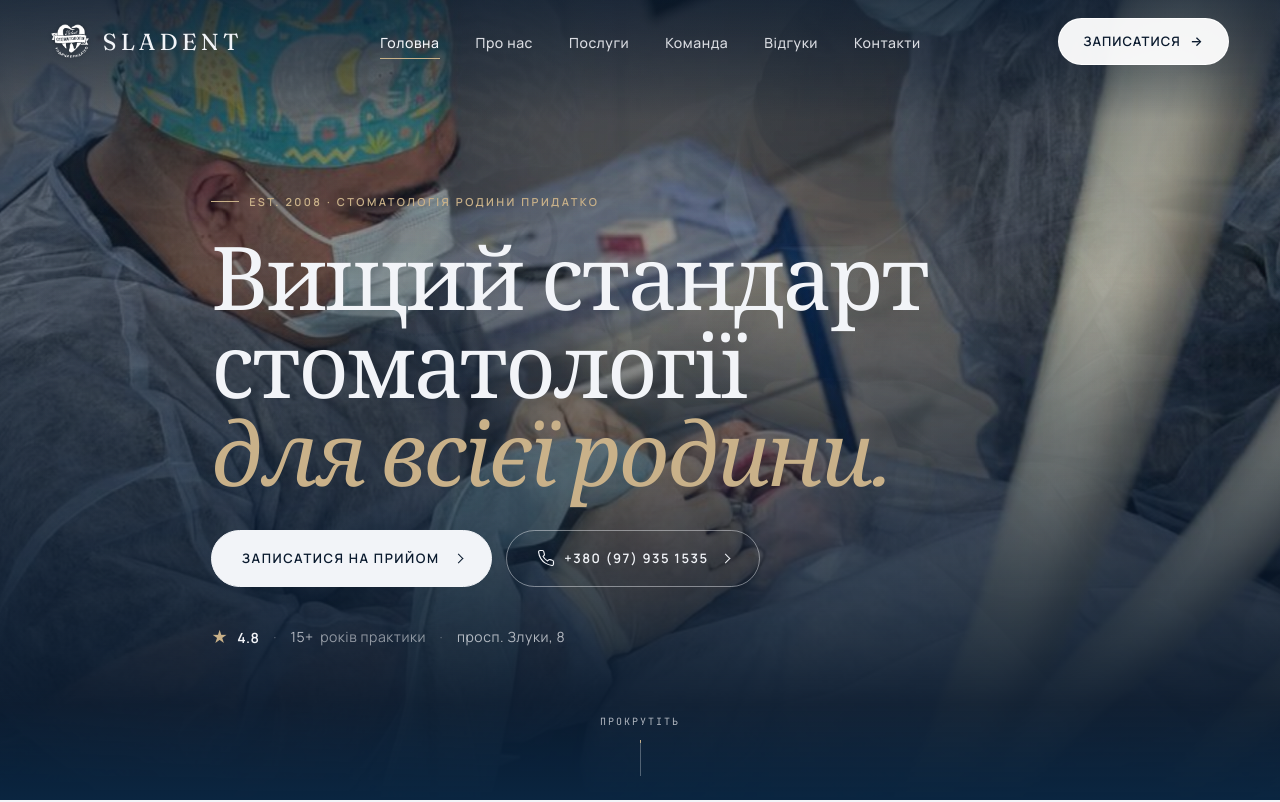
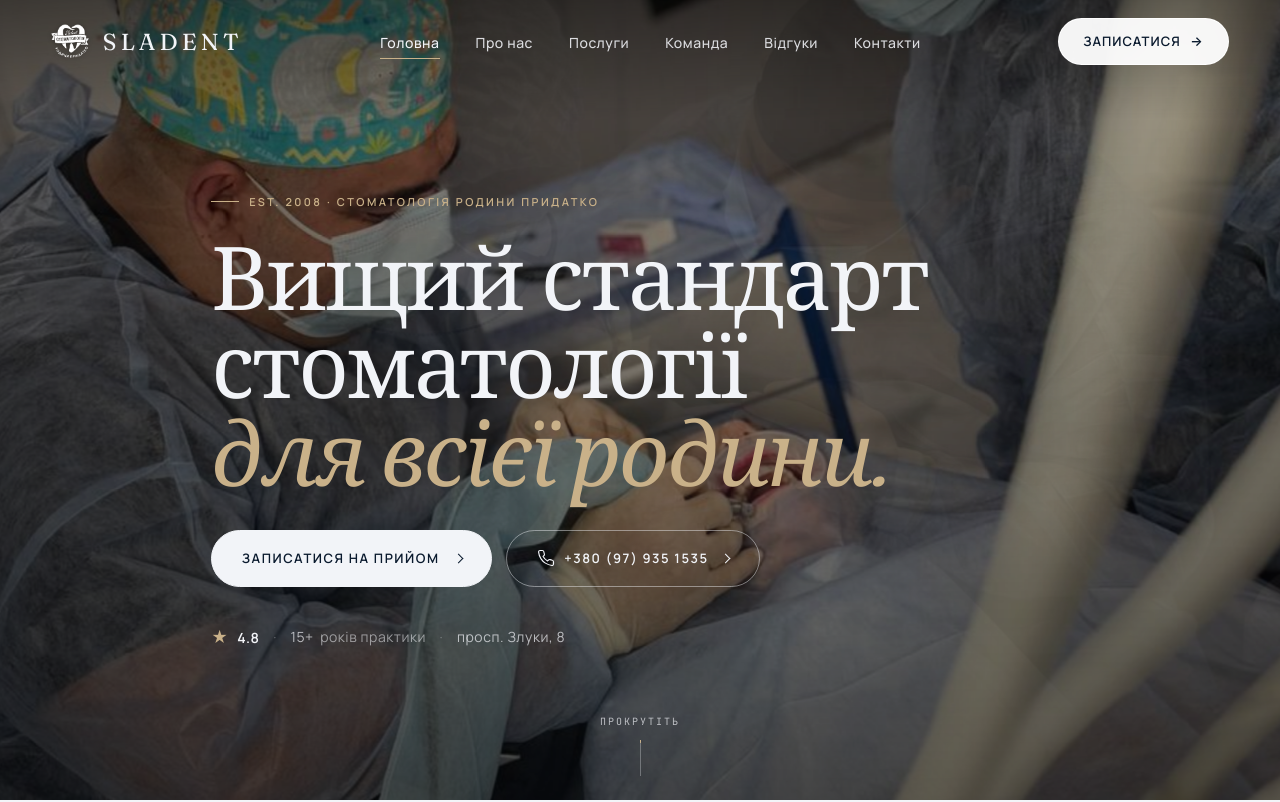
Before and after one commit to prydatkoo/sladent-website, a plain HTML site: page index.html in a window 1280 px wide. Shown: the top 802 px of the page. Drawn offline with Linux system fonts and the light colour scheme.

Commit message:
Hero: drop navy tint, use neutral black overlay so image shows true colour
- .hero-section background: var(--blue-deep) → #0E1217 (near-black)
- .hero-overlay: rgba(10, 26, 46, …) → rgba(0, 0, 0, …) gradients
- ::before top sheen: same swap
- Result: dental scene image keeps its real skin tones and gown colours,
  no longer reading as a blue-washed photo. Text contrast preserved via
  a light bottom-weighted black gradient.

Co-Authored-By: Claude Opus 4.7 <noreply@anthropic.com>

```diff
--- a/style.css
+++ b/style.css
@@ -719,7 +719,7 @@ header.scrolled .navbar { padding-top: 0.85rem; padding-bottom: 0.85rem; }
   align-items: center;
   overflow: hidden;
   isolation: isolate;
-  background: var(--blue-deep);
+  background: #0E1217;
 }
 
 /* Scroll indicator — tells users there's more below */
@@ -826,26 +826,15 @@ header.scrolled .navbar { padding-top: 0.85rem; padding-bottom: 0.85rem; }
   inset: 0;
   z-index: 1;
   pointer-events: none;
-  /*  Crafted three-stop gradient:
-        0-15% : soft navy vignette under the navbar (contrast for white logo/menu)
-       15-45% : image breathes, no overlay tint
-       45-75% : ramps into a deep navy "stage"
-       75-100%: solid navy band that holds the headline, CTAs, stats           */
+  /* Neutral dark tint — no blue cast. Image keeps its true colours,
+     subtle bottom-weighted gradient just enough for text contrast. */
   background:
-    linear-gradient(
-      180deg,
-      rgba(10, 26, 46, 0.55) 0%,
-      rgba(10, 26, 46, 0.18) 15%,
-      rgba(10, 26, 46, 0.05) 35%,
-      rgba(10, 26, 46, 0.55) 65%,
-      rgba(10, 26, 46, 0.92) 88%,
-      var(--blue-deep) 100%
-    ),
-    linear-gradient(95deg, rgba(10, 26, 46, 0.40) 0%, rgba(10, 26, 46, 0.05) 50%);
-}
-
-/* Very subtle top-of-page sheen so the transparent navbar always reads,
-   even on lighter image regions. Sits above the overlay but below content. */
+    linear-gradient(180deg, rgba(0, 0, 0, 0.15) 0%, rgba(0, 0, 0, 0.50) 100%),
+    linear-gradient(95deg, rgba(0, 0, 0, 0.30) 0%, rgba(0, 0, 0, 0) 55%);
+}
+
+/* Subtle top sheen so the transparent navbar always reads against any
+   carousel slide. Neutral black, no blue cast. */
 .hero-section::before {
   content: '';
   position: absolute;
@@ -855,7 +844,7 @@ header.scrolled .navbar { padding-top: 0.85rem; padding-bottom: 0.85rem; }
   height: 120px;
   z-index: 1;
   pointer-events: none;
-  background: linear-gradient(180deg, rgba(10, 26, 46, 0.45) 0%, rgba(10, 26, 46, 0) 100%);
+  background: linear-gradient(180deg, rgba(0, 0, 0, 0.40) 0%, rgba(0, 0, 0, 0) 100%);
 }
 
 .hero-content {
```
